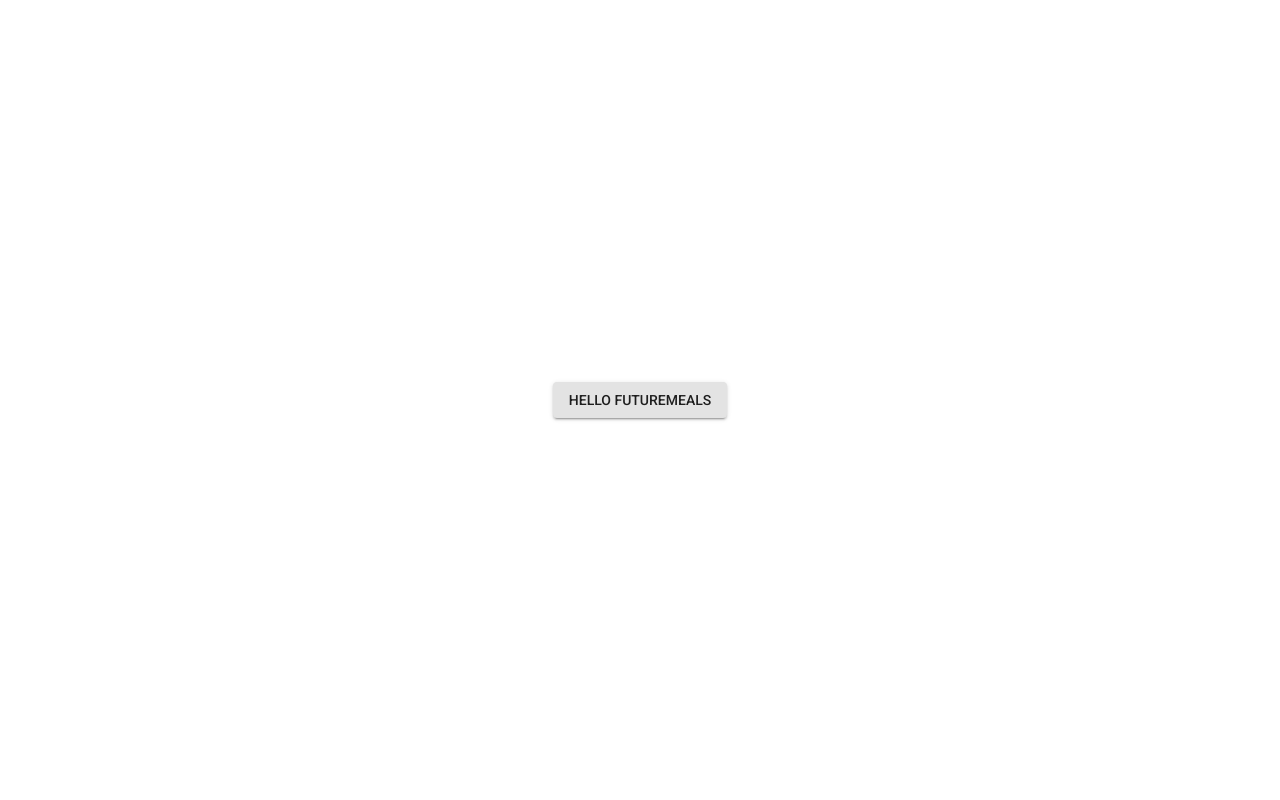
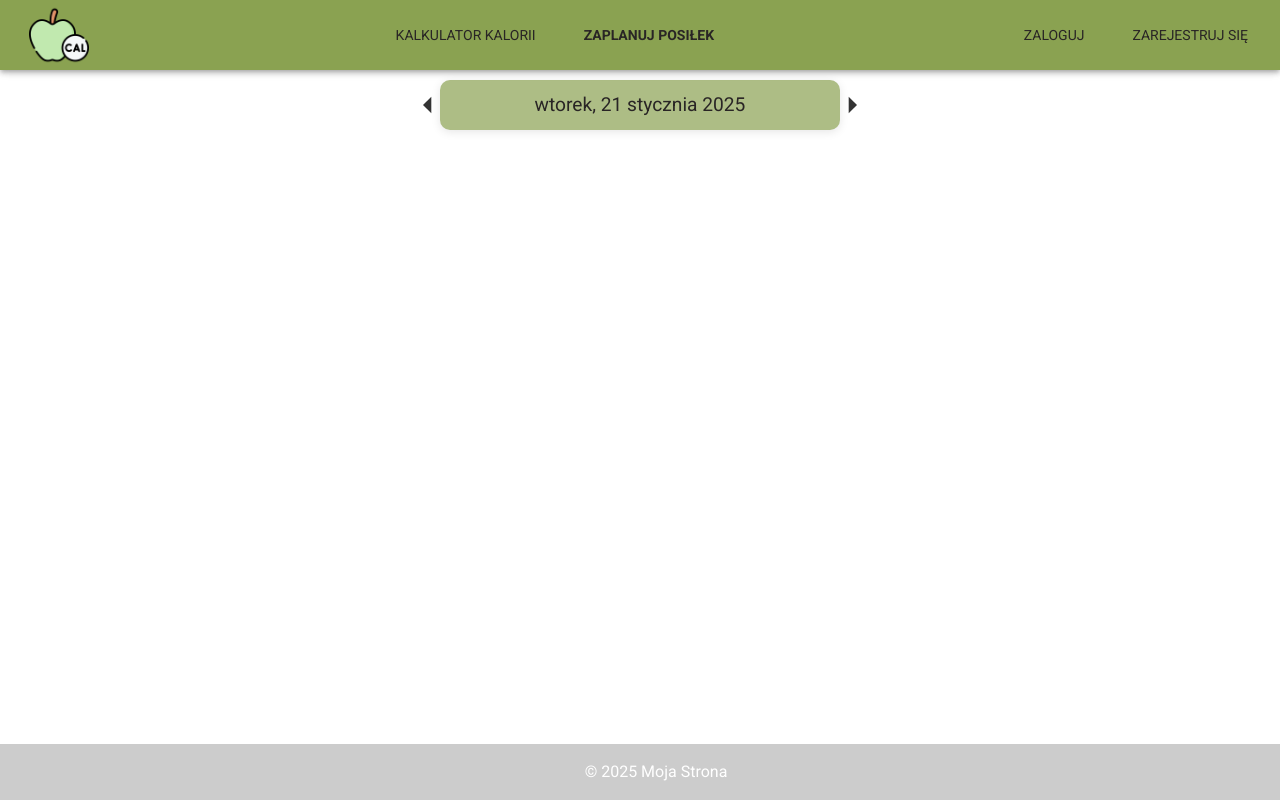
Before and after one commit to FalcO0O/WDAI_Projekt, a React (Create React App) app in the folder app/: page /planner in a window 1280 px wide. Built offline with nearby package versions, Linux system fonts and the light colour scheme.

Commit message:
okienko daty i przeskakiwanie miedzy datami

```diff
--- a/app/package.json
+++ b/app/package.json
@@ -7,7 +7,8 @@
     "@emotion/styled": "^11.14.0",
     "@fontsource/roboto": "^5.1.1",
     "@fullpage/react-fullpage": "^0.1.47",
-    "@mui/material": "^6.4.0",
+    "@mui/icons-material": "^6.4.1",
+    "@mui/material": "^6.4.1",
     "@testing-library/jest-dom": "^5.17.0",
     "@testing-library/react": "^16.2.0",
     "@testing-library/user-event": "^13.5.0",
--- a/app/src/components/HomeBar.tsx
+++ b/app/src/components/HomeBar.tsx
@@ -2,12 +2,15 @@
 import { AppBar, Toolbar, Box } from "@mui/material";
 import icon from "../resources/icon.png";
 import Button from "@mui/material/Button";
-import { useNavigate } from "react-router-dom";
+import { useNavigate, useLocation } from "react-router-dom";
 
 import { buttonStyle } from "../styles/style";
 
 function HomeBar() {
   const navigate = useNavigate();
+  const location = useLocation();
+
+  const isActive = (path: string) => location.pathname === path;
 
   return (
     <AppBar position="fixed">
@@ -29,13 +32,45 @@
         </Box>
 
         <Box sx={{ display: "flex", gap: 4 }}>
-                    <Button sx={ buttonStyle } onClick={() => navigate('calculator')}>Kalkulator kalorii</Button>
-                    <Button sx={ buttonStyle } onClick={() => navigate('planner')}>Zaplanuj posiłek</Button>
+          <Button
+            sx={{
+              ...buttonStyle,
+              fontWeight: isActive("/calculator") ? "bold" : "normal",
+            }}
+            onClick={() => navigate("/calculator")}
+          >
+            Kalkulator kalorii
+          </Button>
+          <Button
+            sx={{
+              ...buttonStyle,
+              fontWeight: isActive("/planner") ? "bold" : "normal",
+            }}
+            onClick={() => navigate("/planner")}
+          >
+            Zaplanuj posiłek
+          </Button>
         </Box>
 
         <Box sx={{ display: "flex", gap: 4 }}>
-                    <Button sx={ buttonStyle }>Zaloguj</Button>
-                    <Button sx={ buttonStyle }>Zarejestruj się</Button>
+          <Button
+            sx={{
+              ...buttonStyle,
+              fontWeight: isActive("/login") ? "bold" : "normal",
+            }}
+            onClick={() => navigate("/login")}
+          >
+            Zaloguj
+          </Button>
+          <Button
+            sx={{
+              ...buttonStyle,
+              fontWeight: isActive("/register") ? "bold" : "normal",
+            }}
+            onClick={() => navigate("/register")}
+          >
+            Zarejestruj się
+          </Button>
         </Box>
       </Toolbar>
     </AppBar>
--- a/app/src/index.tsx
+++ b/app/src/index.tsx
@@ -17,11 +17,13 @@
   interface Palette {
     navBar: Palette["primary"];
     customGreen: Palette["primary"];
+    containerDate: Palette["primary"];
   }
 
   interface PaletteOptions {
     navBar?: PaletteOptions["primary"];
     customGreen?: PaletteOptions["primary"];
+    containerDate?: Palette["primary"];
   }
 }
 
@@ -38,7 +40,13 @@
     },
     navBar: {
       main: "#8aa251",
-    }
+    },
+    containerDate: {
+      main: "#8aa251",
+      light: "#adbd85",
+      dark: "#5b7d36",
+      contrastText: "#ffffff",
+    },
   },
 });
 
--- a/app/src/routes/Calculator.tsx
+++ b/app/src/routes/Calculator.tsx
@@ -1,20 +1,14 @@
 import React from "react";
 import Button from "@mui/material/Button";
-export {};
+import HomeBar from "../components/HomeBar";
+import Footer from "../components/Footer";
 
 function Calculator() {
   return (
-    <div
-      style={{
-        display: "flex",
-        justifyContent: "center",
-        alignItems: "center",
-        height: "100vh",
-      }}
-    >
-      <Button variant="contained" color="primary">
-        Hello Calculator
-      </Button>
+    <div>
+      <HomeBar />
+
+      <Footer />
     </div>
   );
 }
--- a/app/src/routes/FutureMealsPlanner.tsx
+++ b/app/src/routes/FutureMealsPlanner.tsx
@@ -1,20 +1,104 @@
-import React from "react";
-import Button from "@mui/material/Button";
-export {};
+import React, { useState } from "react";
+import HomeBar from "../components/HomeBar";
+import Footer from "../components/Footer";
+import ArrowLeftIcon from "@mui/icons-material/ArrowLeft";
+import ArrowRightIcon from "@mui/icons-material/ArrowRight";
+import { Box, Button, Typography } from "@mui/material";
+import { dateContainerStyle } from "../styles/style";
 
 function FutureMealsPlanner() {
+  const [currentDate, setCurrentDate] = useState(new Date()); // Ustawienie daty początkowej
+
+  const formattedDate = currentDate.toLocaleDateString("pl-PL", {
+    weekday: "long",
+    day: "numeric",
+    month: "long",
+    year: "numeric",
+  });
+
+  // Funkcja zmieniająca datę na kolejny dzień
+  const goToNextDay = () => {
+    const nextDay = new Date(currentDate);
+    nextDay.setDate(nextDay.getDate() + 1); // Przejdź do następnego dnia
+    setCurrentDate(nextDay);
+  };
+
+  // Funkcja zmieniająca datę na poprzedni dzień
+  const goToPreviousDay = () => {
+    const previousDay = new Date(currentDate);
+    previousDay.setDate(previousDay.getDate() - 1); // Cofnij do poprzedniego dnia
+    setCurrentDate(previousDay);
+  };
+
   return (
-    <div
-      style={{
+    <div style={{ position: "relative" }}>
+      <HomeBar />
+      {/* Sekcja z datą */}
+      <Box
+        sx={{
+          position: "absolute",
+          top: "80px", // Odstęp od góry (po nagłówku)
+          width: "100%",
           display: "flex",
           justifyContent: "center",
           alignItems: "center",
-        height: "100vh",
         }}
       >
-      <Button variant="contained" color="primary">
-        Hello FutureMeals
+        {/* Kontener na datę z oknem o stałej szerokości */}
+        <Box
+          sx={{
+            ...dateContainerStyle,
+            display: "flex",
+            alignItems: "center",
+            justifyContent: "center",
+            width: "400px", // Stała szerokość okna
+            height: "50px", // Wysokość kontenera
+            backgroundColor: "containerDate.light", // Kolor tła, możesz zdefiniować w motywie
+            borderRadius: "10px", // Zaokrąglone rogi
+            boxShadow: "0 2px 10px rgba(0, 0, 0, 0.1)", // Cień dla okna
+            position: "relative", // Aby strzałki były umieszczone względem tego okna
+          }}
+        >
+          <Typography sx={{ fontSize: "1.2rem" }}>{formattedDate}</Typography>
+        </Box>
+
+        {/* Strzałka w lewo - na zewnątrz kontenera */}
+        <Button
+          onClick={goToPreviousDay}
+          sx={{
+            position: "absolute",
+            left: "calc(50% - 240px)", // Przesunięcie na lewo od kontenera
+            background: "none",
+            border: "none",
+            cursor: "pointer",
+            color: "#333",
+            height: "50px",
+            fontSize: "2.5rem", // Zwiększenie rozmiaru strzałki
+            minWidth: "auto", // Usunięcie minimalnej szerokości przycisku
+          }}
+        >
+          <ArrowLeftIcon fontSize="inherit" />
         </Button>
+
+        {/* Strzałka w prawo - na zewnątrz kontenera */}
+        <Button
+          onClick={goToNextDay}
+          sx={{
+            position: "absolute",
+            right: "calc(50% - 240px)", // Przesunięcie na prawo od kontenera
+            background: "none",
+            border: "none",
+            cursor: "pointer",
+            color: "#333",
+            height: "50px",
+            fontSize: "2.5rem", // Zwiększenie rozmiaru strzałki
+            minWidth: "auto", // Usunięcie minimalnej szerokości przycisku
+          }}
+        >
+          <ArrowRightIcon fontSize="inherit" />
+        </Button>
+      </Box>
+      <Footer />
     </div>
   );
 }
--- a/app/src/styles/style.ts
+++ b/app/src/styles/style.ts
@@ -1,8 +1,15 @@
 export const buttonStyle = {
-    fontSize: '14px',
-    color: "secondary.main",
-    padding: 1, // theme.spacing(1)
-    "&:hover": {
-        color: "primary.main",
-    },
+  fontSize: "14px",
+  color: "secondary.main",
+  padding: 1, // theme.spacing(1)
+  "&:hover": {
+    color: "primary.main",
+  },
 };
+
+export const dateContainerStyle = {
+  color: "secondary.main",
+  "&:hover": {
+    color: "primary.main",
+  },
+};
```
Also changed, not shown: 1 other file (tests, documents, lock files or other folders). Lines whose indentation alone changed are shown as unchanged.
